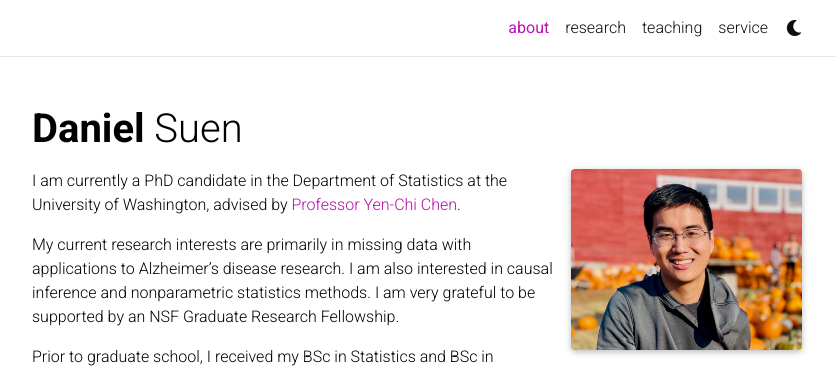
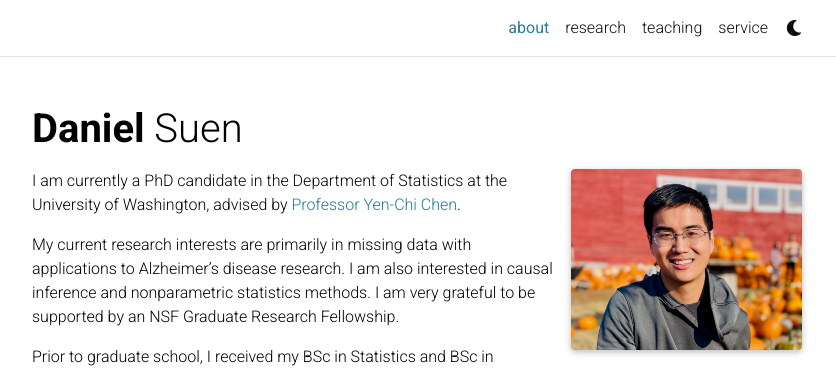
Before and after one commit to danielsuen/danielsuen.github.io, a Jekyll site: the page built from _pages/about.md, in a window 1280 px wide. Shown: the top 368 px of the page, without its empty margins (223-1059 px from the left). Built offline with Jekyll 4.4.1, drawn with Linux system fonts in a browser that asks for light colours; full-size pictures stand in for the smaller copies a plugin makes; emoji names are drawn with the system emoji font; comment, search, counter and statistics services are not loaded; a style sheet for code colours, icons or effects is not loaded.

Commit message:
Update hyperlink color to dark cyan

```diff
--- a/_sass/_themes.scss
+++ b/_sass/_themes.scss
@@ -7,8 +7,8 @@
   --global-code-bg-color: #{$code-bg-color-light};
   --global-text-color: #{$black-color};
   --global-text-color-light: #{$grey-color};
-  --global-theme-color: #{$purple-color};
-  --global-hover-color: #{$purple-color};
+  --global-theme-color: #{$dark-cyan-color}; // #{$purple-color};
+  --global-hover-color: #{$dark-cyan-color}; // #{$purple-color};
   --global-footer-bg-color: #{$grey-color-dark};
   --global-footer-text-color: #{$grey-color-light};
   --global-footer-link-color: #{$white-color};
--- a/_sass/_variables.scss
+++ b/_sass/_variables.scss
@@ -11,6 +11,7 @@
 $blue-color:          #0076df !default;
 $blue-color-dark:     #00369f !default;
 $cyan-color:          #2698BA !default;
+$dark-cyan-color:     #1E7994 !default;
 $light-cyan-color:    lighten($cyan-color, 25%);
 $green-color:         #00ab37 !default;
 $green-color-lime:    #B7D12A !default;
```
